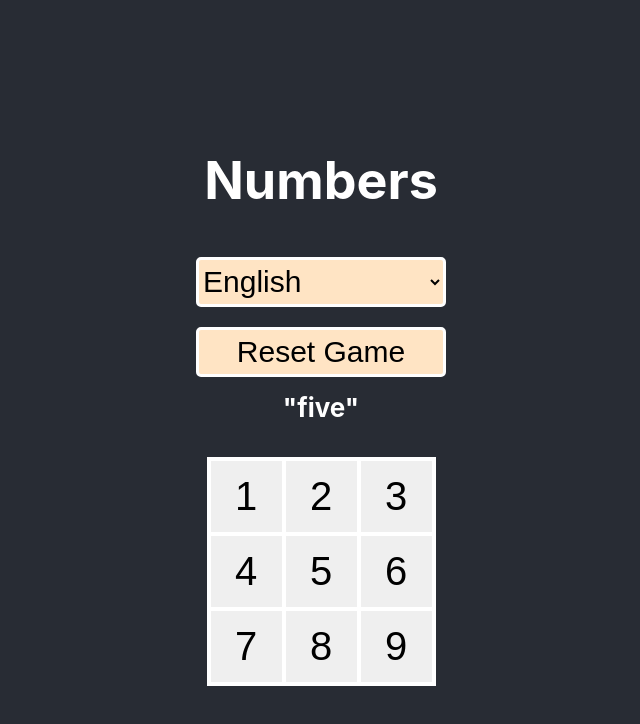
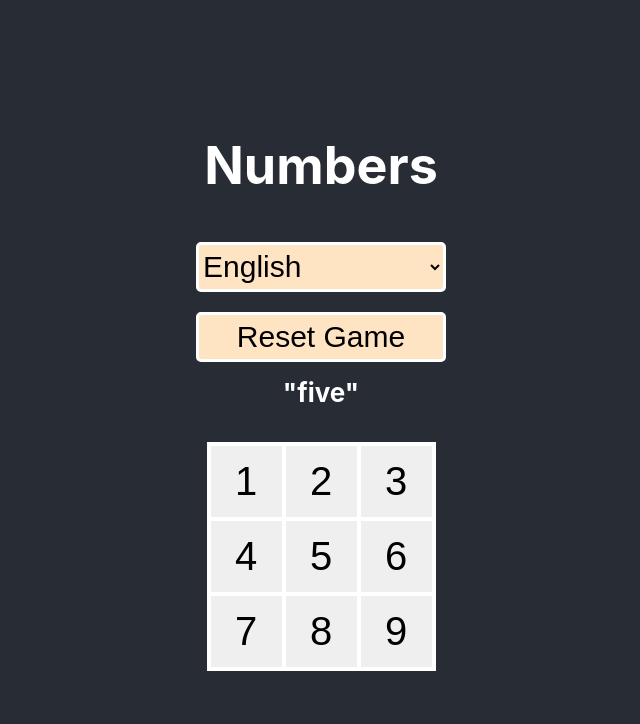
Before and after one commit to JoeFuentes-WebDev/Numbers, a React (Create React App) app: page / in a window 1280 px wide. Shown: the top 724 px of the page, without its empty margins (319-959 px from the left). Built offline with nearby package versions, Linux system fonts and the light colour scheme.

Commit message:
add languages and reduce sace on top

```diff
--- a/src/Numbers.js
+++ b/src/Numbers.js
@@ -13,10 +13,13 @@ export const Numbers = () => {
 
     const language = {
         english: ['one', 'two', 'three', 'four', 'five', 'six', 'seven', 'eight', 'nine'],
-        italian: ['uno', 'due', 'tre', 'qyattro', 'cinque', 'sei', 'sette', 'otto', 'nove'],
+        spanish: ['uno', 'dos', 'tres', 'cuatro', 'cinco', 'seis', 'siete', 'ocho', 'nueve'],
+        italian: ['uno', 'due', 'tre', 'quattro', 'cinque', 'sei', 'sette', 'otto', 'nove'],
         french: ['un', 'deux', 'trois', 'quatre', 'cinq', 'six', 'sept', 'huit', 'neuf'],
+        german: ['eins', 'zwei', 'drei', 'vier', 'fünf', 'sechs', 'sieben', 'acht', 'neun'],
         japanese: ['いち', 'に', 'さん', 'し、よん', 'ご', 'ろく', 'しち、なな', 'はち', 'きゅう、く'],
-        spanish: ['uno', 'dos', 'tres', 'cuatro', 'cinco', 'seis', 'siete', 'ocho', 'nueve']
+        chinese: ['一', '二', '三', '四', '五', '六', '七', '八', '九'],
+        esperanto: ['unu', 'du', 'tri', 'kvar', 'kvin', 'ses', 'sep', 'ok', 'naŭ'],
     }
 
     const [numberNames, setNumberNames] = useState(language['english'])
--- a/src/Numbers.scss
+++ b/src/Numbers.scss
@@ -7,6 +7,10 @@ select, button.reset  {
     border-radius: 5px;
     background-color: bisque;
     text-transform: capitalize;
+}
+
+h1 {
+    margin-top: 5px;
 }
 
 h4 {
```
